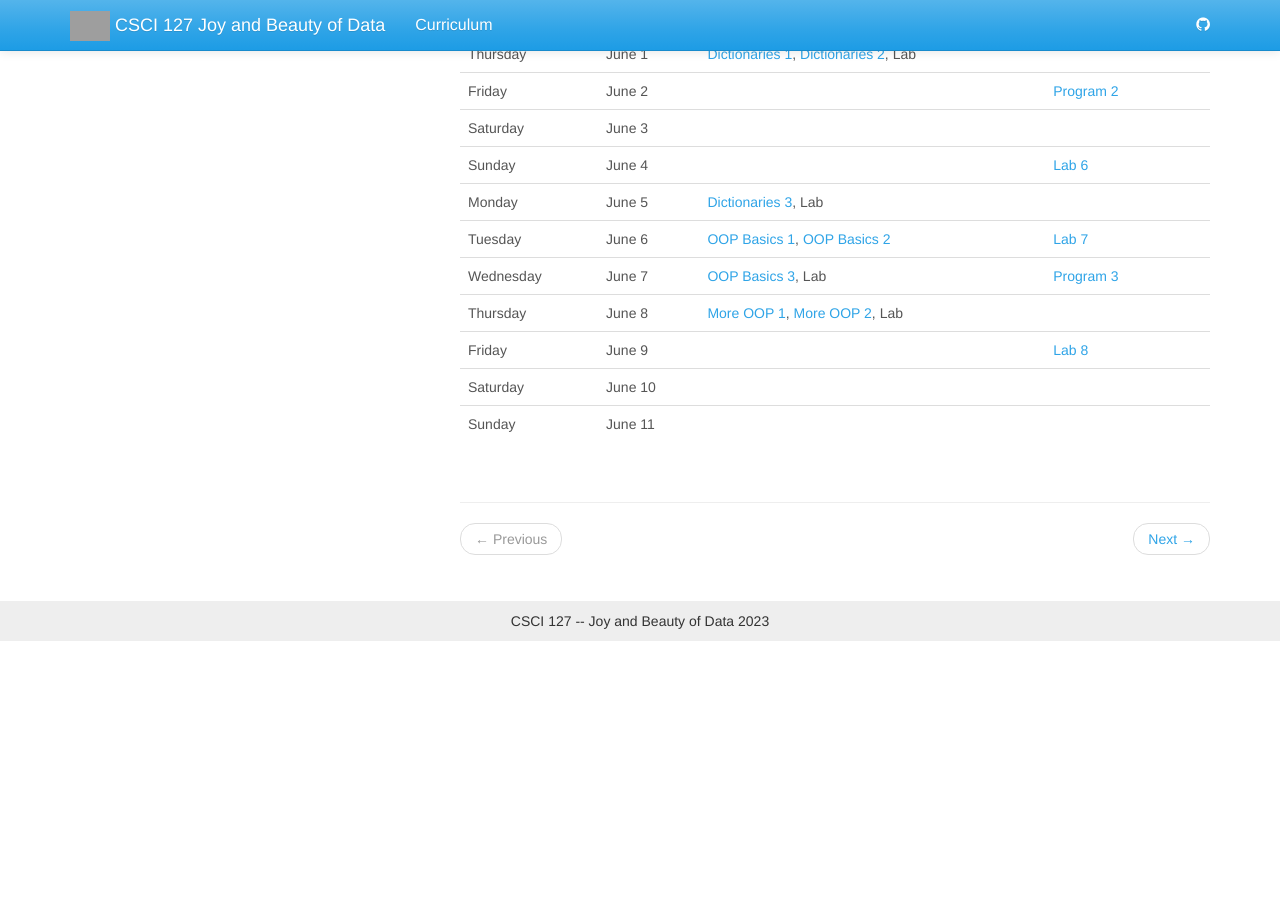
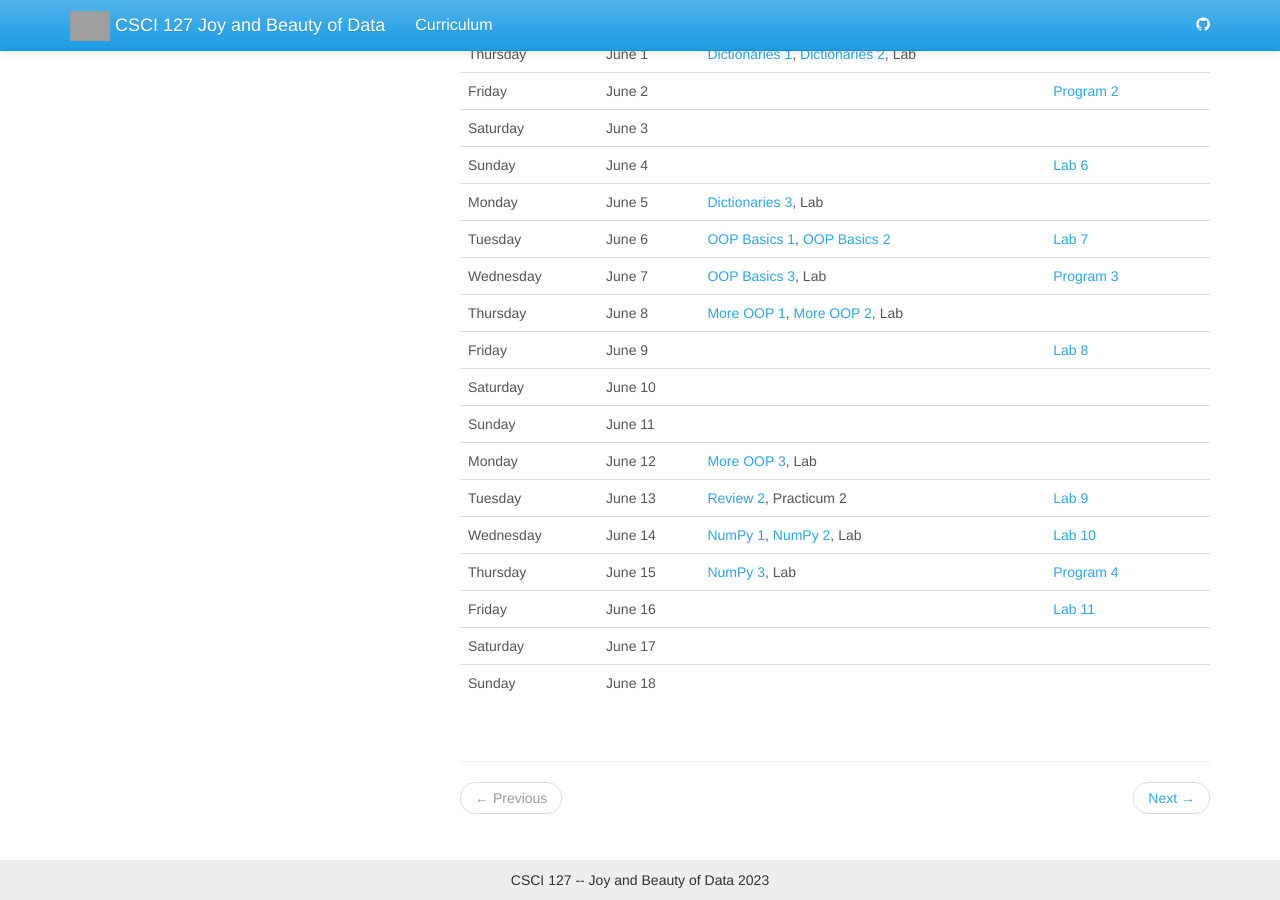
Before and after one commit to jake-chipps/csci127, a Jekyll site: the page built from _docs/index.md, in a window 1280 px wide and 900 px high, scrolled down 737 px. Built offline with Jekyll 4.4.1, drawn with Linux system fonts in a browser that asks for light colours; before the commit the page ends 1378 px from its top, so only the background shows below that; grey boxes are pictures that could not be loaded.

Commit message:
Add more

```diff
--- a/_docs/index.md
+++ b/_docs/index.md
@@ -33,3 +33,10 @@ redirect_from: /docs/index.html
 | Friday | June 9 |   | [Lab 8](../lab8) |
 | Saturday | June 10 |  |  |
 | Sunday | June 11 |  |  |
+| Monday | June 12 | [More OOP 3](../5-31), Lab |  |
+| Tuesday | June 13 | [Review 2](../review2), Practicum 2 | [Lab 9](../lab9) |
+| Wednesday | June 14 | [NumPy 1](../5-4), [NumPy 2](../6-1), Lab | [Lab 10](../lab10) |
+| Thursday | June 15 | [NumPy 3](../6-11), Lab | [Program 4](../prgm4) |
+| Friday | June 16 |  | [Lab 11](../lab11) |
+| Saturday | June 17 |  |  |
+| Sunday | June 18 |  |  |
```
